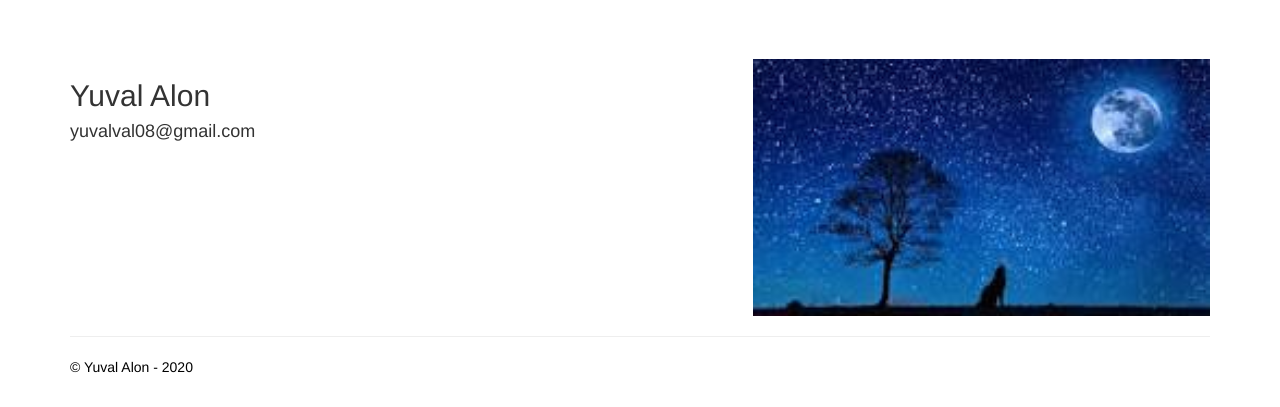
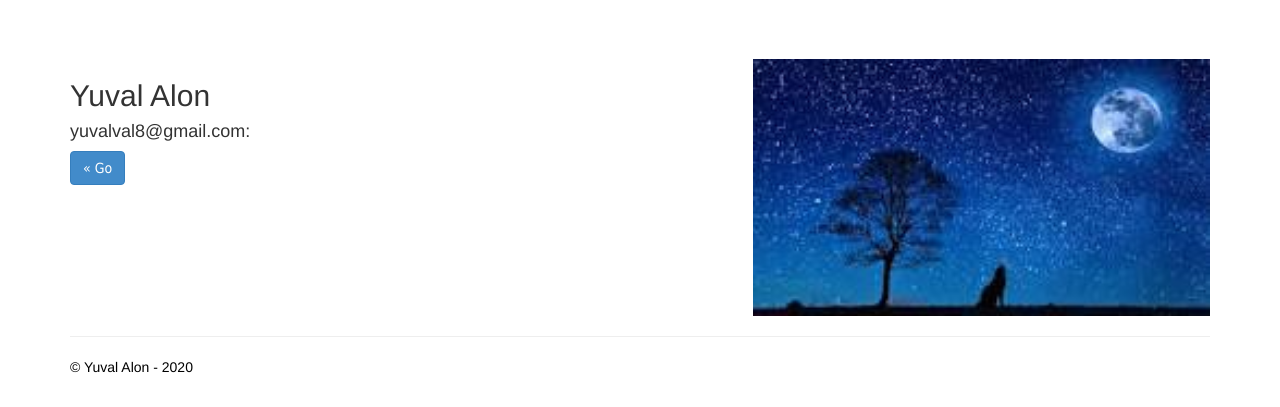
Before and after one commit to YuvalAlon/FinalProjectYuvalAlon, a Flask app: page /contact in a window 1280 px wide. Shown: the part 949-1356 px from the top of the page. Run offline with Flask 2, Linux system fonts and the light colour scheme; parts of the project's set-up code (start-up, migrations or seed data) failed here and were passed over; some libraries are stand-ins or nearby versions.

Commit message:
added link to gmail, removed query from the top

```diff
--- a/FinalProject/FinalProject/static/data/users.csv
+++ b/FinalProject/FinalProject/static/data/users.csv
@@ -6,3 +6,5 @@
 44,11,22,33,11,88
 ii,oo,kk,mm,nn,jj
 4,1,2,3,6,5
+yuvalval8@gmail.com,Yuval,Alon,1,Yuval,Yuval
+yuvalval8@gmail.com,Yuval,Yuval,11,yuval,yuval
--- a/FinalProject/FinalProject/templates/about.html
+++ b/FinalProject/FinalProject/templates/about.html
@@ -13,8 +13,7 @@
     <p>my nanme is Yuval Alon</p>
     <p>I'm in 10th grade</p>
     <p>I go to tichonet</p>
-    <p></p>
-    <h2>about the project</h2>
+    <h3>about the project</h3>
     <p class="ltr">
         the project was created as the final project in data science for 10th graders, 2020 in school "tichonet" in tel aviv
     </p>
--- a/FinalProject/FinalProject/templates/contact.html
+++ b/FinalProject/FinalProject/templates/contact.html
@@ -14,7 +14,8 @@
 <div class="row">
     <div class="col-md-6">
         <h2 class="ltr">Yuval Alon</h2>
-        <h4 class="ltr">yuvalval08@gmail.com</h4>
+        <h4 dir="ltr">yuvalval8@gmail.com:</h4>
+        <h4 dir="ltr"><a class="btn btn-primary heb" href="http://mail.google.com/mail/u/0/" target="_blank">Go &raquo;</a></h4>
     </div>
     <div class="col-md-1">
 
--- a/FinalProject/FinalProject/templates/layout.html
+++ b/FinalProject/FinalProject/templates/layout.html
@@ -18,14 +18,12 @@
             </div>
             <ul class="nav navbar-nav navbar-custom1">
 
-
                 <li><a style="color:red;" font size="2" href="{{ url_for('home') }}">Home</a></li>
                 <li><a style="color:blue;" font size="2" href="{{ url_for('data') }}">Data</a></li>
                 <li><a style="color:red;" font size="2" href="{{ url_for('Register') }}">Register</a></li>
                 <li><a style="color:blue;" font size="2" href="{{ url_for('contact') }}">Contact</a></li>
                 <li><a style="color:red;" font size="2" href="{{ url_for('about') }}">About</a></li>
                 <li><a style="color:blue;" font size="2" href="{{ url_for('Login') }}">login</a></li>
-                <li><a style="color:red;" font size="2" href="{{ url_for('Query') }}">Query</a></li>
 
             </ul>
         </div>
--- a/FinalProject/FinalProject/views.py
+++ b/FinalProject/FinalProject/views.py
@@ -197,7 +197,7 @@
     if (request.method == 'POST' and form.validate()):
         if (db_Functions.IsLoginGood(form.username.data, form.password.data)):
             flash('Login approved!')
-            redirect('Query')
+            return redirect('Query')
             #return redirect('<were to go if login is good!')
         else:
             flash('Error in - Username and/or password')
```
